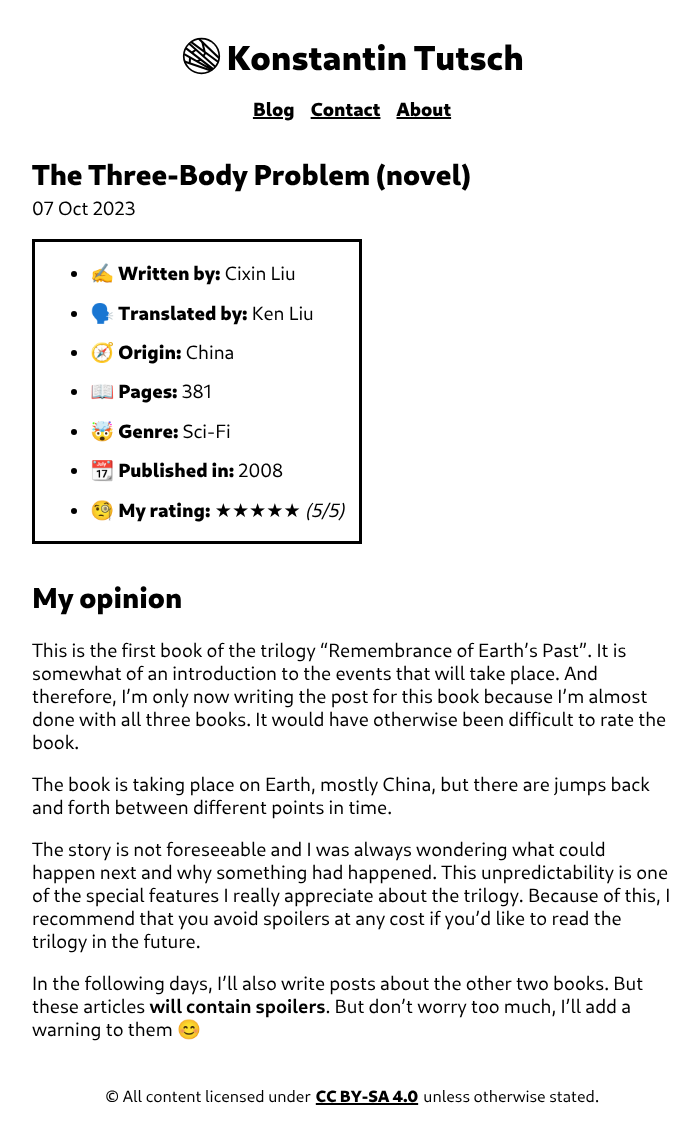
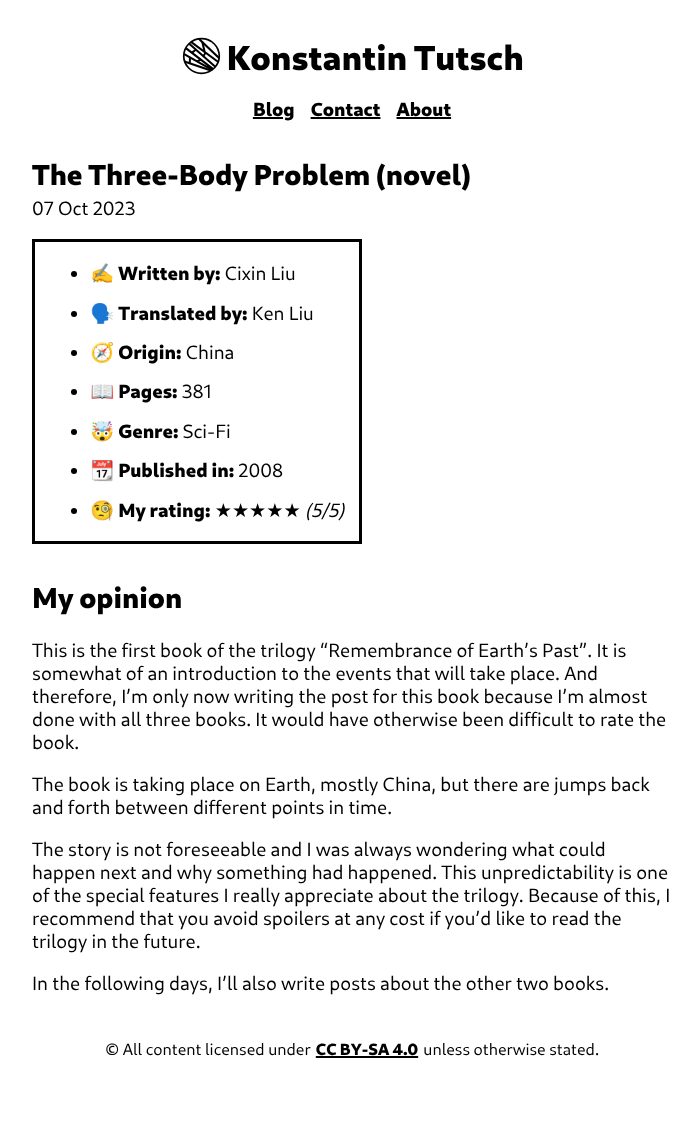
Before and after one commit to konstantintutsch/website, a Jekyll site: the page built from _posts/2023-10-07-the-three-body-problem-novel.md, in a window 1280 px wide. Shown: the whole page, without its empty margins (264-964 px from the left). Built offline with Jekyll 4.4.1, drawn with Linux system fonts in a browser that asks for light colours; after the commit the page ends 1085 px from its top, so only the background shows below that.

Commit message:
No spoilers in follow book posts

```diff
--- a/_posts/2023-10-07-the-three-body-problem-novel.md
+++ b/_posts/2023-10-07-the-three-body-problem-novel.md
@@ -16,4 +16,4 @@ The book is taking place on Earth, mostly China, but there are jumps back and fo
 
 The story is not foreseeable and I was always wondering what could happen next and why something had happened. This unpredictability is one of the special features I really appreciate about the trilogy. Because of this, I recommend that you avoid spoilers at any cost if you'd like to read the trilogy in the future.
 
-In the following days, I'll also write posts about the other two books. But these articles **will contain spoilers**. But don't worry too much, I'll add a warning to them 😊
+In the following days, I'll also write posts about the other two books.
```
